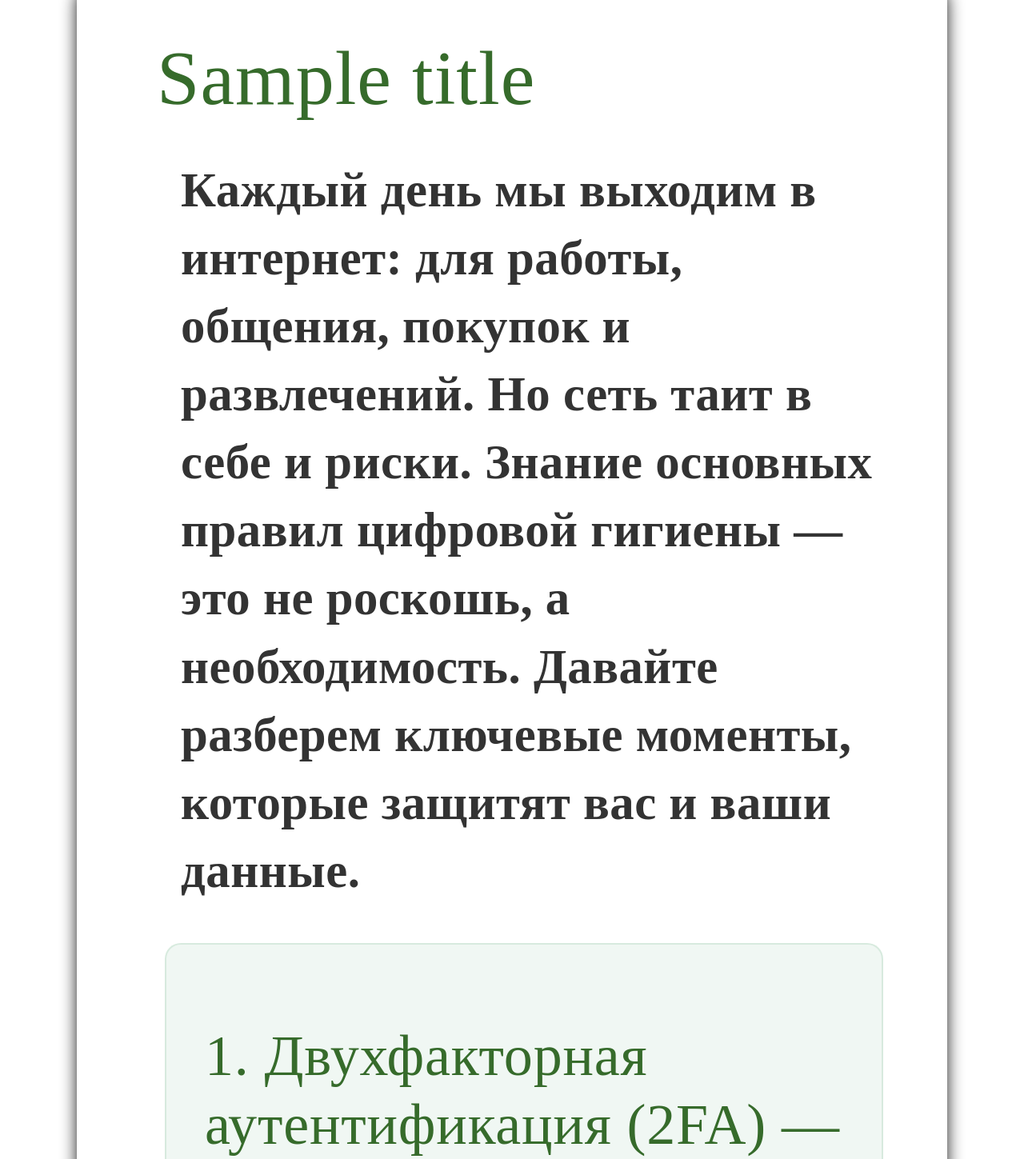
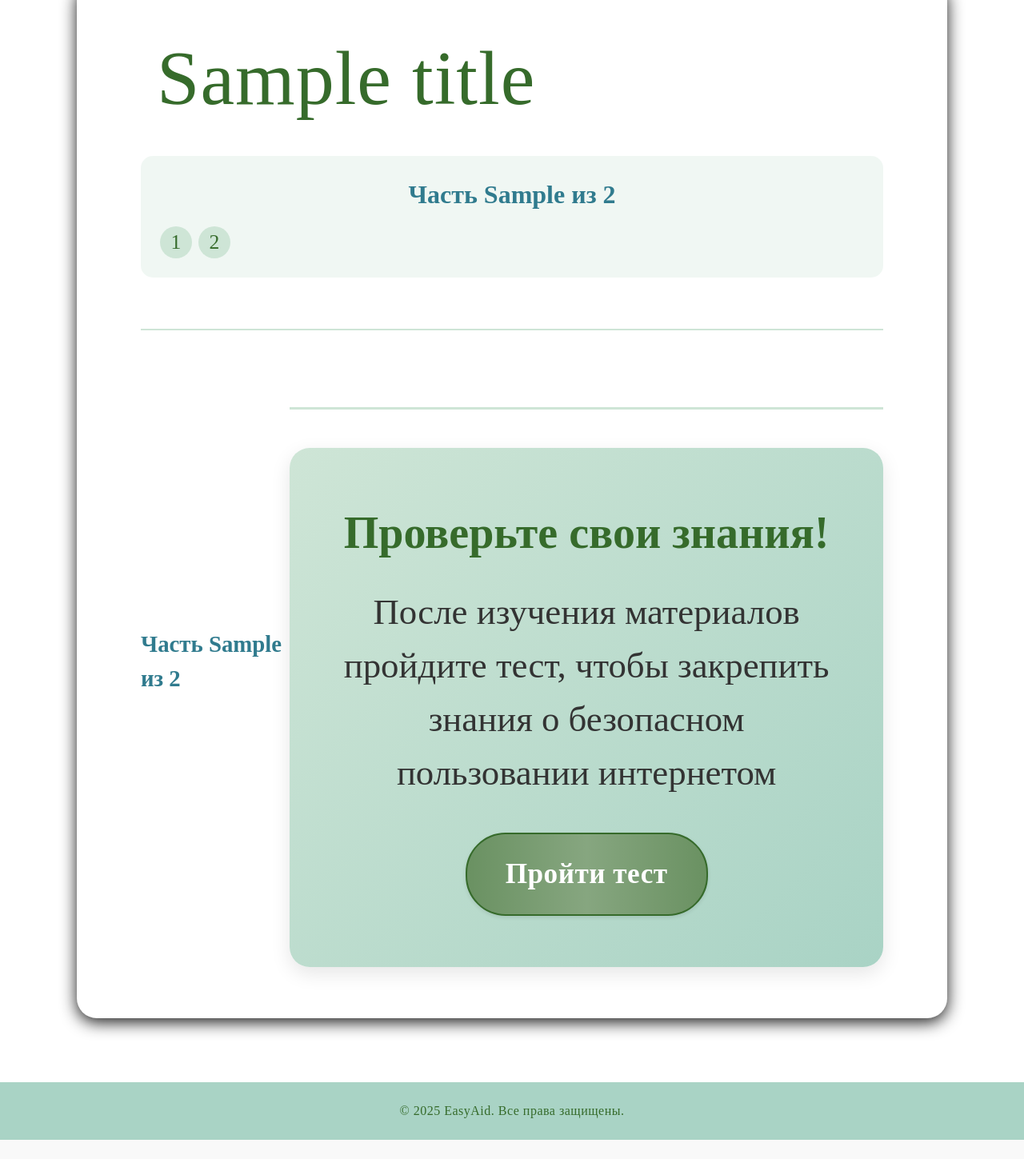
Before and after one commit to illidirr/easyaid-2025, a Django app: template main/templates/main/page4.html in a window 1280 px wide. Shown: the part 234-1683 px from the top of the page at 80% size. After the commit the page ends 1659 px from the top, so only its background shows below. Run offline with Django 4.2, Linux system fonts and the light colour scheme; the template is opened without the code that fills it: most values are stand-ins (such as "Sample title", 1, 10 or a date in 2020); parts of the project's set-up code (start-up, migrations or seed data) failed here and were passed over.

Commit message:
Update page4.html
Signed-off-by: illidirr <zhdanko.y@bk.ru>

```diff
--- a/main/templates/main/page4.html
+++ b/main/templates/main/page4.html
@@ -5,8 +5,37 @@
 {% block content %}
 <div class="page-content">
     <h1>{{ title }}</h1>
+
+    <!-- Индикатор страницы -->
+    <div class="page-indicator">
+        <div class="page-info">
+            Часть {{ current_part }} из 2
+        </div>
+        <div class="page-navigation">
+            {% if current_part > 1 %}
+                <a href="{% url 'page4_part' part_num=current_part|add:'-1' %}" class="page-nav-btn prev-btn">← Предыдущая часть</a>
+            {% endif %}
+
+            <div class="page-numbers">
+                {% for i in "12" %}
+                    {% if forloop.counter == current_part %}
+                        <span class="page-number active">{{ forloop.counter }}</span>
+                    {% else %}
+                        <a href="{% url 'page4_part' part_num=forloop.counter %}" class="page-number">{{ forloop.counter }}</a>
+                    {% endif %}
+                {% endfor %}
+            </div>
+
+            {% if current_part < 2 %}
+                <a href="{% url 'page4_part' part_num=current_part|add:'1' %}" class="page-nav-btn next-btn">Следующая часть →</a>
+            {% endif %}
+        </div>
+    </div>
+
     <div class="text-content">
         <div class="content-section">
+            {% if current_part == 1 %}
+            <!-- Часть 1 -->
             <p class="intro-text">
                 Каждый день мы выходим в интернет: для работы, общения, покупок и развлечений.
                 Но сеть таит в себе и риски. Знание основных правил цифровой гигиены — это не роскошь, а необходимость.
@@ -94,6 +123,8 @@
                 </ul>
             </div>
 
+            {% elif current_part == 2 %}
+            <!-- Часть 2 -->
             <div class="info-block">
                 <h2>6. Защита в социальных сетях: приватность — это ключ</h2>
 
@@ -148,11 +179,24 @@
                     Безопасность в интернете — это не сложно. Это совокупность привычек: быть внимательным, использовать надежные пароли с 2FA, не доверять подозрительным письмам и обновлять софт. Следуя этим правилам, вы создадите для мошенников непреодолимый барьер.
                 </p>
             </div>
+            {% endif %}
         </div>
     </div>
 
-    <!-- КНОПКА ПЕРЕХОДА НА ТЕСТ -->
+    <!-- Нижняя навигация -->
+    <div class="page-navigation-bottom">
+        {% if current_part > 1 %}
+            <a href="{% url 'page4_part' part_num=current_part|add:'-1' %}" class="page-nav-btn prev-btn">← Предыдущая часть</a>
+        {% endif %}
 
+        <div class="page-info-bottom">
+            Часть {{ current_part }} из 2
+        </div>
+
+        {% if current_part < 2 %}
+            <a href="{% url 'page4_part' part_num=current_part|add:'1' %}" class="page-nav-btn next-btn">Следующая часть →</a>
+        {% else %}
+            <!-- КНОПКА ПЕРЕХОДА НА ТЕСТ (только на последней странице) -->
             <div class="test-promo-section">
                 <div class="test-promo">
                     <h3> Проверьте свои знания!</h3>
@@ -160,6 +204,124 @@
                     <a href="{% url 'test_internet' %}" class="test-promo-btn">Пройти тест</a>
                 </div>
             </div>
+        {% endif %}
+    </div>
 
 </div>
+
+<style>
+    /* Стили для пагинации (те же, что и для page3) */
+    .page-indicator {
+        background: rgba(206, 229, 214, 0.3);
+        padding: 1.5rem;
+        border-radius: 15px;
+        margin: 2rem 0;
+        display: flex;
+        flex-direction: column;
+        gap: 1rem;
+    }
+
+    .page-info {
+        text-align: center;
+        font-size: 2rem;
+        color: rgb(48, 123, 142);
+        font-weight: bold;
+    }
+
+    .page-navigation {
+        display: flex;
+        justify-content: space-between;
+        align-items: center;
+        gap: 1rem;
+    }
+
+    .page-nav-btn {
+        padding: 0.8rem 1.5rem;
+        background-color: rgb(48, 123, 142);
+        color: white;
+        text-decoration: none;
+        border-radius: 50px;
+        transition: all 0.3s ease;
+        font-size: 1.6rem;
+        white-space: nowrap;
+    }
+
+    .page-nav-btn:hover {
+        background-color: rgb(16,58,87);
+        transform: translateY(-2px);
+        box-shadow: 0 4px 12px rgba(0,0,0,0.2);
+    }
+
+    .page-numbers {
+        display: flex;
+        gap: 0.5rem;
+    }
+
+    .page-number {
+        width: 40px;
+        height: 40px;
+        display: flex;
+        align-items: center;
+        justify-content: center;
+        border-radius: 50%;
+        background-color: rgb(206, 229, 214);
+        color: rgb(54, 107, 43);
+        text-decoration: none;
+        font-size: 1.6rem;
+        transition: all 0.3s ease;
+    }
+
+    .page-number.active {
+        background-color: rgb(54, 107, 43);
+        color: white;
+    }
+
+    .page-number:hover:not(.active) {
+        background-color: rgb(169, 211, 197);
+        transform: scale(1.1);
+    }
+
+    .page-navigation-bottom {
+        margin-top: 3rem;
+        padding-top: 2rem;
+        border-top: 2px solid rgb(206, 229, 214);
+        display: flex;
+        justify-content: space-between;
+        align-items: center;
+    }
+
+    .page-info-bottom {
+        font-size: 1.8rem;
+        color: rgb(48, 123, 142);
+        font-weight: bold;
+    }
+
+    /* Адаптация для мобильных */
+    @media (max-width: 768px) {
+        .page-navigation {
+            flex-direction: column;
+            gap: 1rem;
+        }
+
+        .page-nav-btn {
+            padding: 0.6rem 1.2rem;
+            font-size: 1.4rem;
+            width: 100%;
+            text-align: center;
+        }
+
+        .page-numbers {
+            order: -1;
+        }
+
+        .page-navigation-bottom {
+            flex-direction: column;
+            gap: 1.5rem;
+        }
+
+        .page-info, .page-info-bottom {
+            font-size: 1.6rem;
+        }
+    }
+</style>
 {% endblock %}
```
Lines whose indentation alone changed are shown as unchanged.
